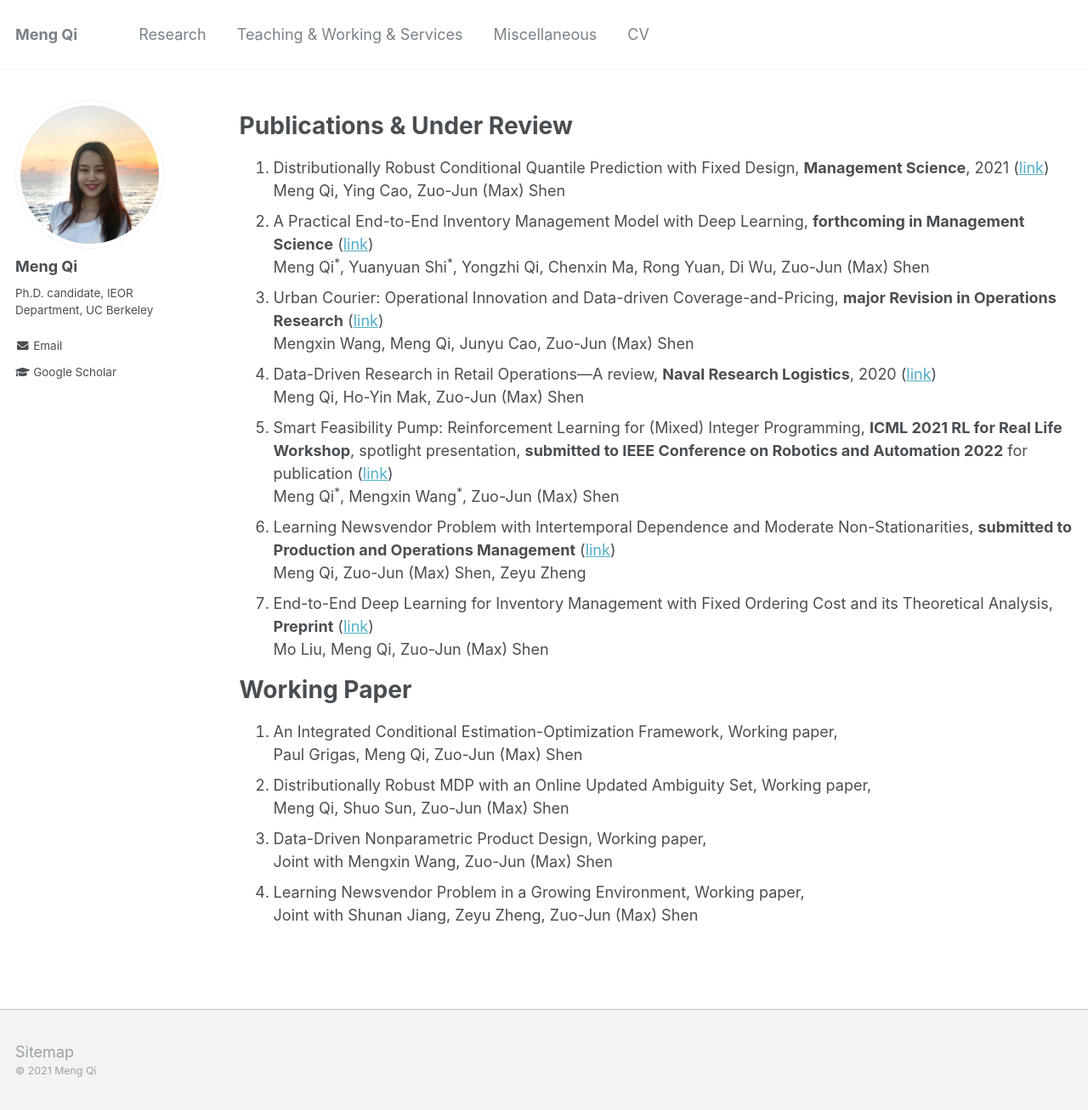
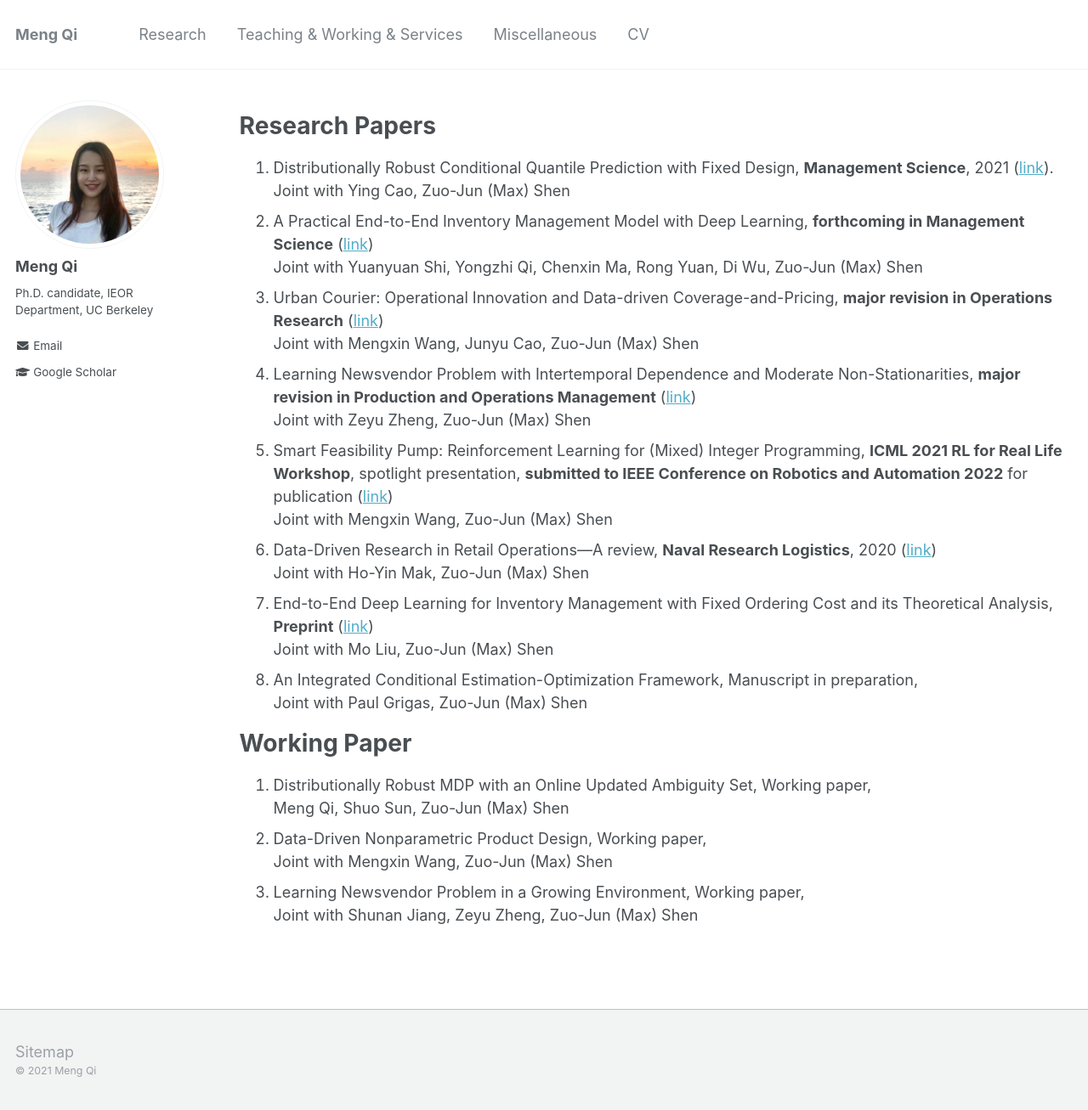
Before and after one commit to alicemengqi/site, a Jekyll site: the page built from _pages/publications.md, in a window 1280 px wide and 1307 px high. Shown: the whole window at 85% size. Built offline with Jekyll 4.4.1, drawn with Linux system fonts in a browser that asks for light colours.

Commit message:
Update publications.md

```diff
--- a/_pages/publications.md
+++ b/_pages/publications.md
@@ -6,27 +6,27 @@ author_profile: true
 ---
 {% include base_path %}
 
-# Publications & Under Review
-1. Distributionally Robust Conditional Quantile Prediction with Fixed Design, **Management Science**, 2021 ([link](https://pubsonline.informs.org/doi/abs/10.1287/mnsc.2020.3903))
-Meng Qi, Ying Cao, Zuo-Jun (Max) Shen
+# Research Papers
+1. Distributionally Robust Conditional Quantile Prediction with Fixed Design, **Management Science**, 2021 ([link](https://pubsonline.informs.org/doi/abs/10.1287/mnsc.2020.3903)).
+Joint with Ying Cao, Zuo-Jun (Max) Shen
 1. A Practical End-to-End Inventory Management Model with Deep Learning, **forthcoming in Management Science** ([link](https://papers.ssrn.com/sol3/papers.cfm?abstract_id=3737780))
-Meng Qi<sup>*</sup>, Yuanyuan Shi<sup>*</sup>, Yongzhi Qi, Chenxin Ma, Rong Yuan, Di Wu, Zuo-Jun (Max) Shen
-1. Urban Courier: Operational Innovation and Data-driven Coverage-and-Pricing, **major Revision in Operations Research** ([link](https://papers.ssrn.com/sol3/papers.cfm?abstract_id=3678317))
-Mengxin Wang, Meng Qi, Junyu Cao, Zuo-Jun (Max) Shen
+Joint with Yuanyuan Shi, Yongzhi Qi, Chenxin Ma, Rong Yuan, Di Wu, Zuo-Jun (Max) Shen
+1. Urban Courier: Operational Innovation and Data-driven Coverage-and-Pricing, **major revision in Operations Research** ([link](https://papers.ssrn.com/sol3/papers.cfm?abstract_id=3678317))
+Joint with Mengxin Wang, Junyu Cao, Zuo-Jun (Max) Shen
+1. Learning Newsvendor Problem with Intertemporal Dependence and Moderate Non-Stationarities, **major revision in Production and Operations Management** ([link](https://papers.ssrn.com/sol3/papers.cfm?abstract_id=3648615))
+Joint with Zeyu Zheng, Zuo-Jun (Max) Shen
+1. Smart Feasibility Pump: Reinforcement Learning for (Mixed) Integer Programming, **ICML 2021 RL for Real Life Workshop**, spotlight presentation, **submitted to IEEE Conference on Robotics and Automation 2022** for publication ([link](https://arxiv.org/abs/2102.09663))
+Joint with Mengxin Wang, Zuo-Jun (Max) Shen
 1. Data-Driven Research in Retail Operations—A review, **Naval Research Logistics**, 2020 ([link](https://onlinelibrary.wiley.com/doi/full/10.1002/nav.21949))
-Meng Qi, Ho-Yin Mak, Zuo-Jun (Max) Shen
-1. Smart Feasibility Pump: Reinforcement Learning for (Mixed) Integer Programming, **ICML 2021 RL for Real Life Workshop**, spotlight presentation, **submitted to IEEE Conference on Robotics and Automation 2022** for publication ([link](https://arxiv.org/abs/2102.09663))
-Meng Qi<sup>*</sup>, Mengxin Wang<sup>*</sup>, Zuo-Jun (Max) Shen
-1. Learning Newsvendor Problem with Intertemporal Dependence and Moderate Non-Stationarities, **submitted to Production and Operations Management** ([link](https://papers.ssrn.com/sol3/papers.cfm?abstract_id=3648615))
-Meng Qi, Zuo-Jun (Max) Shen, Zeyu Zheng
+Joint with Ho-Yin Mak, Zuo-Jun (Max) Shen
 1. End-to-End Deep Learning for Inventory Management with Fixed Ordering Cost and its Theoretical Analysis, **Preprint** ([link](https://papers.ssrn.com/sol3/papers.cfm?abstract_id=3888897))
-Mo Liu, Meng Qi, Zuo-Jun (Max) Shen
+Joint with Mo Liu, Zuo-Jun (Max) Shen
+1. An Integrated Conditional Estimation-Optimization Framework, Manuscript in preparation,
+Joint with Paul Grigas, Zuo-Jun (Max) Shen
 
 
 
 # Working Paper
-1. An Integrated Conditional Estimation-Optimization Framework, Working paper,
-Paul Grigas, Meng Qi, Zuo-Jun (Max) Shen
 1. Distributionally Robust MDP with an Online Updated Ambiguity Set, Working paper,
 Meng Qi, Shuo Sun, Zuo-Jun (Max) Shen
 1. Data-Driven Nonparametric Product Design, Working paper,
```
